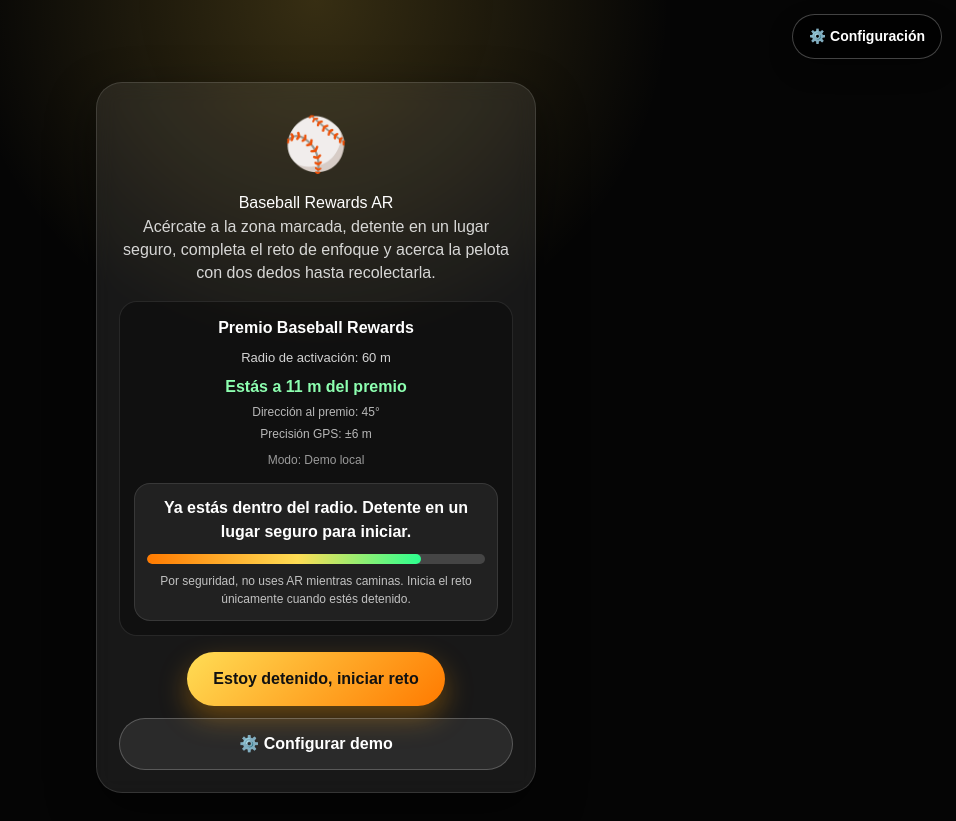
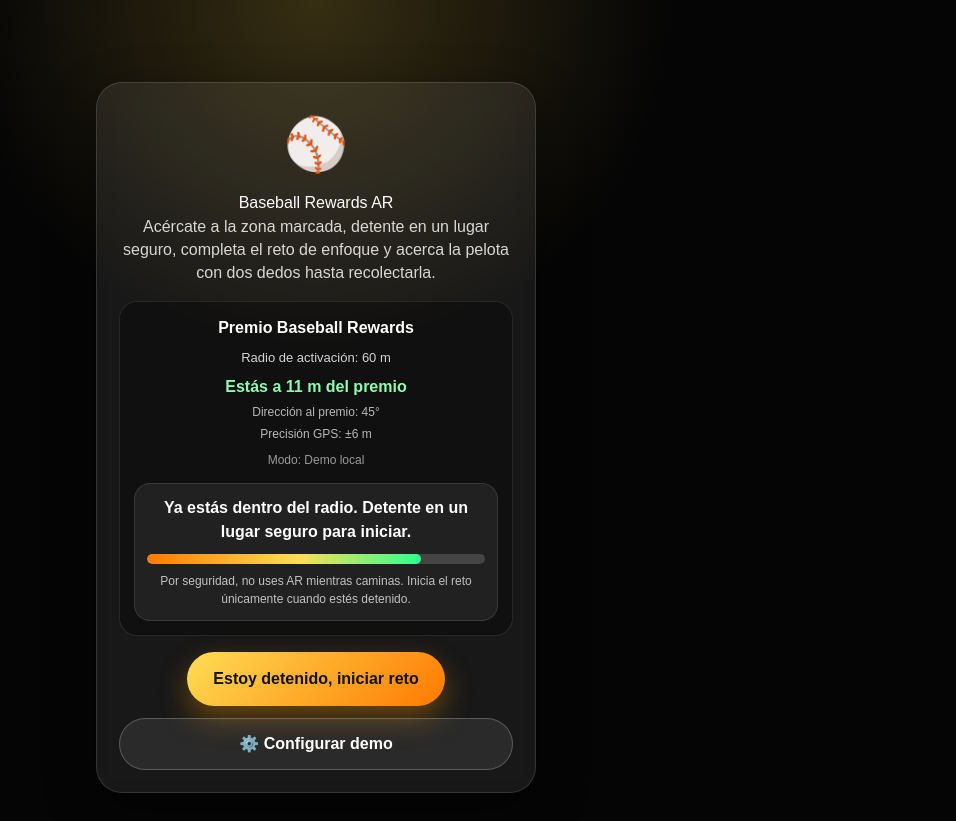
Before and after one commit to click-go-system/Baseball-Rewards-Platform, a Next.js app: page /compatible-ar in a window 1280 px wide. Shown: the whole page, without its empty margins (324-1280 px from the left). Built offline with nearby package versions, Linux system fonts and the light colour scheme.

Commit message:
fix config button visibility on android

```diff
--- a/components/CompatibleARDemo.tsx
+++ b/components/CompatibleARDemo.tsx
@@ -1362,9 +1362,6 @@ export default function CompatibleARDemo() {
               "radial-gradient(circle at top, rgba(255,210,74,0.20), transparent 34%), #050505",
           }}
         >
-          <Link href="/demo-config" style={floatingConfigButtonStyle}>
-            ⚙️ Configuración
-          </Link>
 
           <div style={introCardStyle}>
             <div style={{ fontSize: 52 }}>⚾</div>
```
